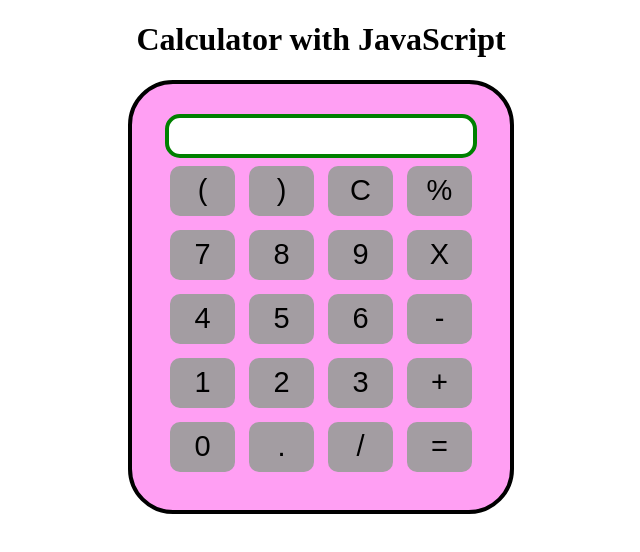
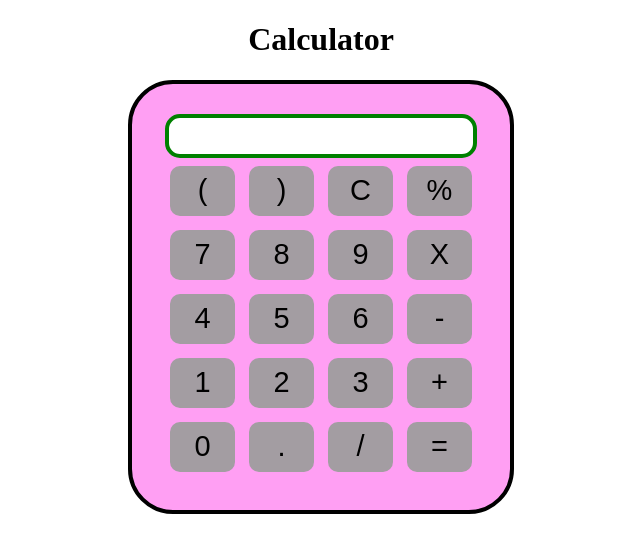
Before and after one commit to Bapparaj-Das/calculator, a plain HTML site: page index.html in a window 1280 px wide. Shown: the whole page, without its empty margins (319-959 px from the left). Drawn offline with Linux system fonts and the light colour scheme.

Commit message:
change h1 tag

```diff
--- a/index.html
+++ b/index.html
@@ -10,7 +10,7 @@
 <body>
 
     <div class="container">
-        <h1>Calculator with JavaScript</h1>
+        <h1>Calculator</h1>
 
         <div class="calculator">
             <input type="text" name="screen" id="screen">
```
